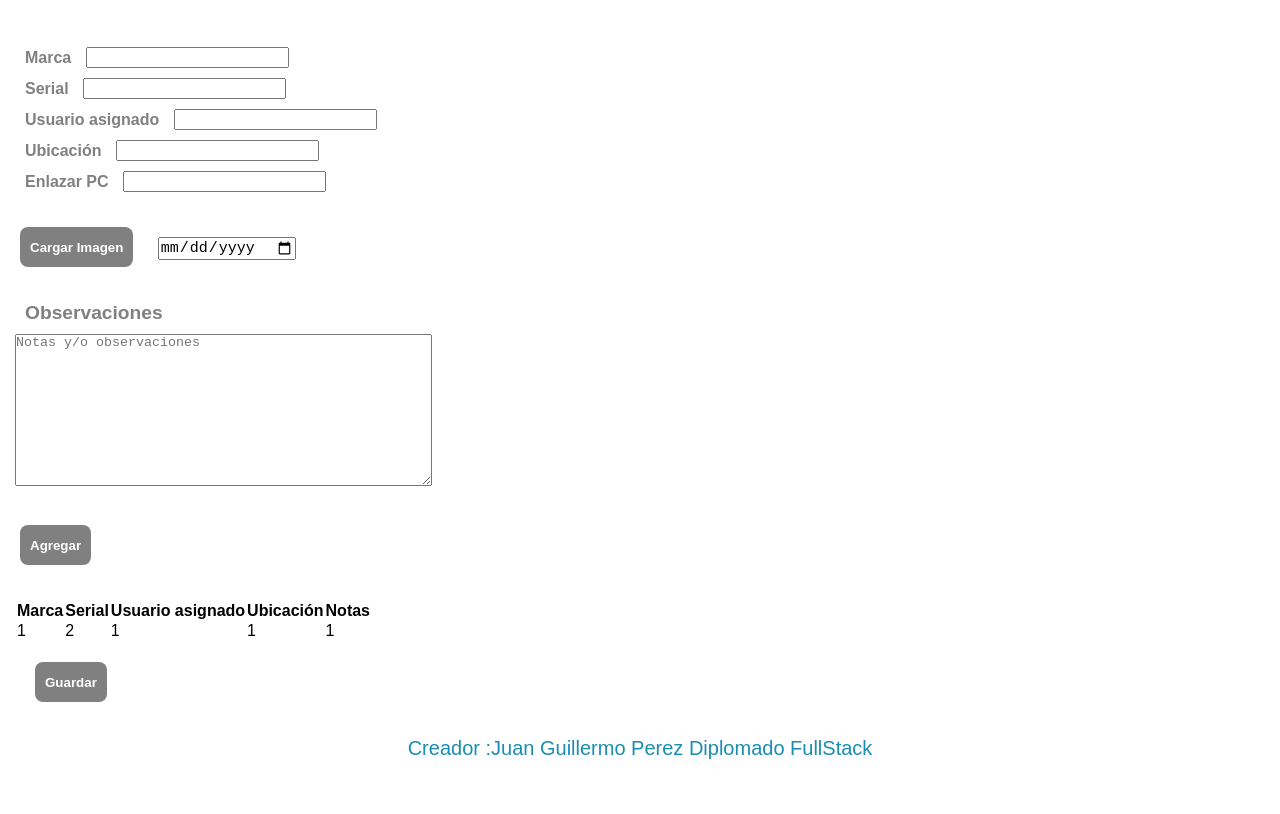
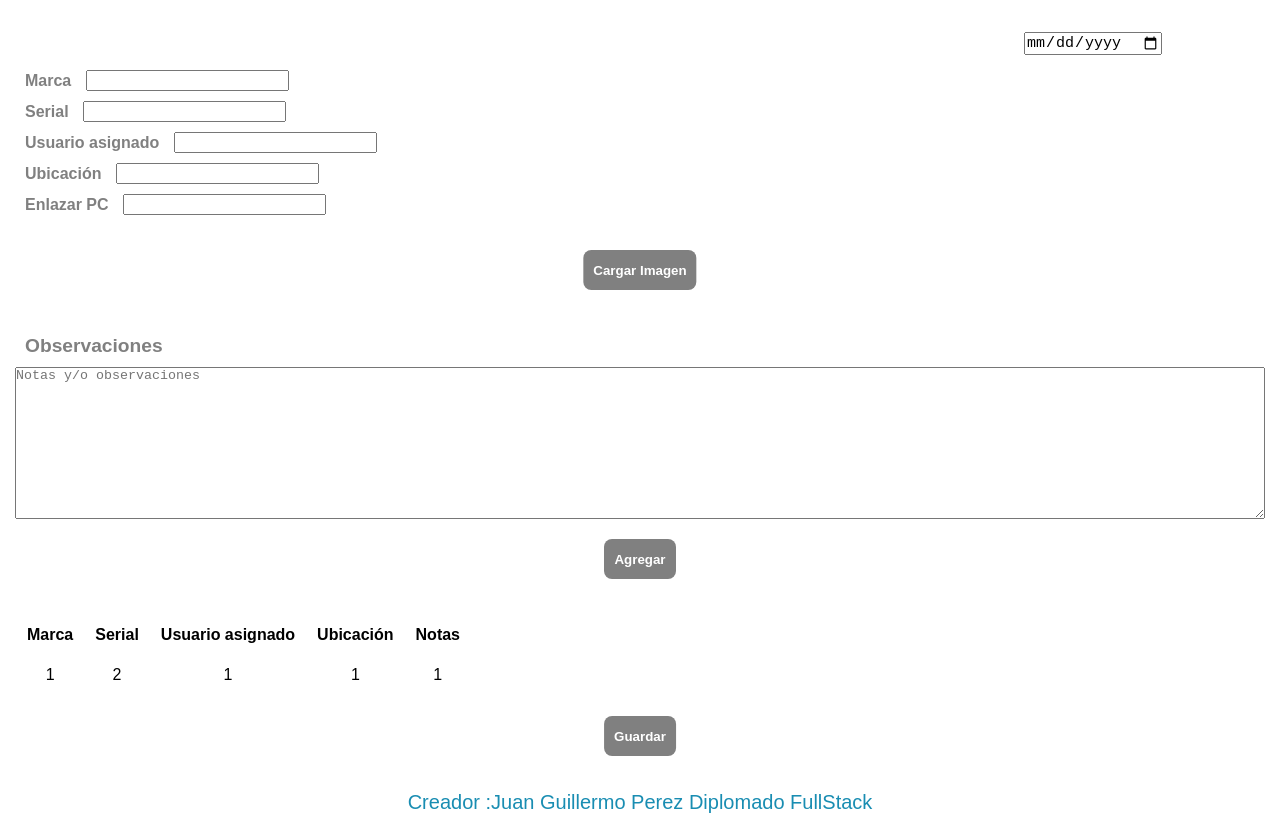
Before and after one commit to Raya-Perez/proyectoFullstack, a plain HTML site: page equipos.html in a window 1280 px wide. Shown: the part 75-889 px from the top of the page. Before the commit the page ends 835 px from the top, so only its background shows below. Drawn offline with Linux system fonts and the light colour scheme; a web font is replaced by a local one.

Commit message:
se continia con la configuracion de los styles.css

```diff
--- a/equipos.html
+++ b/equipos.html
@@ -17,6 +17,7 @@
         <h1>Agregar Equipos</h1>
     </div>
 
+    <input class="date" type="date" title="fecha de creacion">
     <form class="formulario">
         <label for="marca">
             <span>Marca</span>
@@ -42,12 +43,11 @@
     </form>
 
     <button class="imagen">Cargar Imagen</button>
-    <input type="date" title="fecha de creacion">
-    <div>
+    <div class="notas">
         <p>Observaciones</p>
         <textarea id="notas" name="notas" placeholder="Notas y/o observaciones" rows="10" cols="50"></textarea>
+        <button class="agregar">Agregar</button>
     </div>
-    <button class="agregar">Agregar</button>
 
     <div class="tablaEquipos">
         <table>
--- a/stylesequipos.css
+++ b/stylesequipos.css
@@ -41,8 +41,14 @@ input {
     font-size: 15px;
 }
 
+.date {
+    margin-left: 80%;
+}
+
+
 button {
     margin: 20px;
+    align-items:center ;
 }
 .imagen  {
     background-color: var(--grey);
@@ -54,6 +60,8 @@ button {
     cursor: pointer;
     align-items: center;
     padding: 10px;
+    transform: translateX(-50%);
+    margin-left: 50%;
 }
 
 div{
@@ -66,6 +74,15 @@ div p {
     margin: 10px;
 }
 
+.notas{
+    display: grid;
+}
+
+.tabla-inventario{
+    padding: 10px;
+    text-align: center;
+}
+
 .agregar {
     background-color: var(--grey);
     color: var(--white);
@@ -76,6 +93,8 @@ div p {
     cursor: pointer;
     align-items: center;
     padding: 10px;
+    margin-left: auto;
+    margin-right: auto;
 }
 
 .guardar{
@@ -88,6 +107,8 @@ div p {
     cursor: pointer;
     align-items: center;
     padding: 10px;
+    transform: translateX(-50%);
+    margin-left: 50%;
 }
 
 footer {
```
